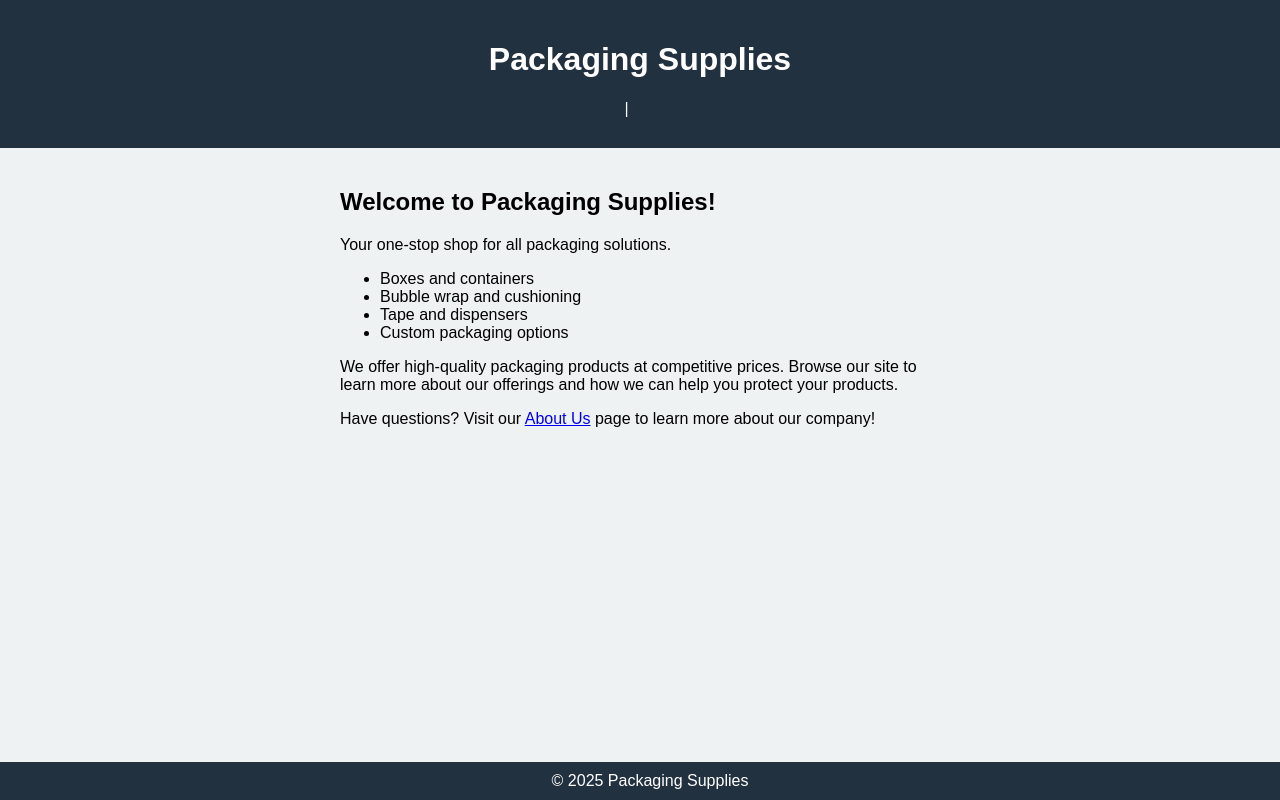
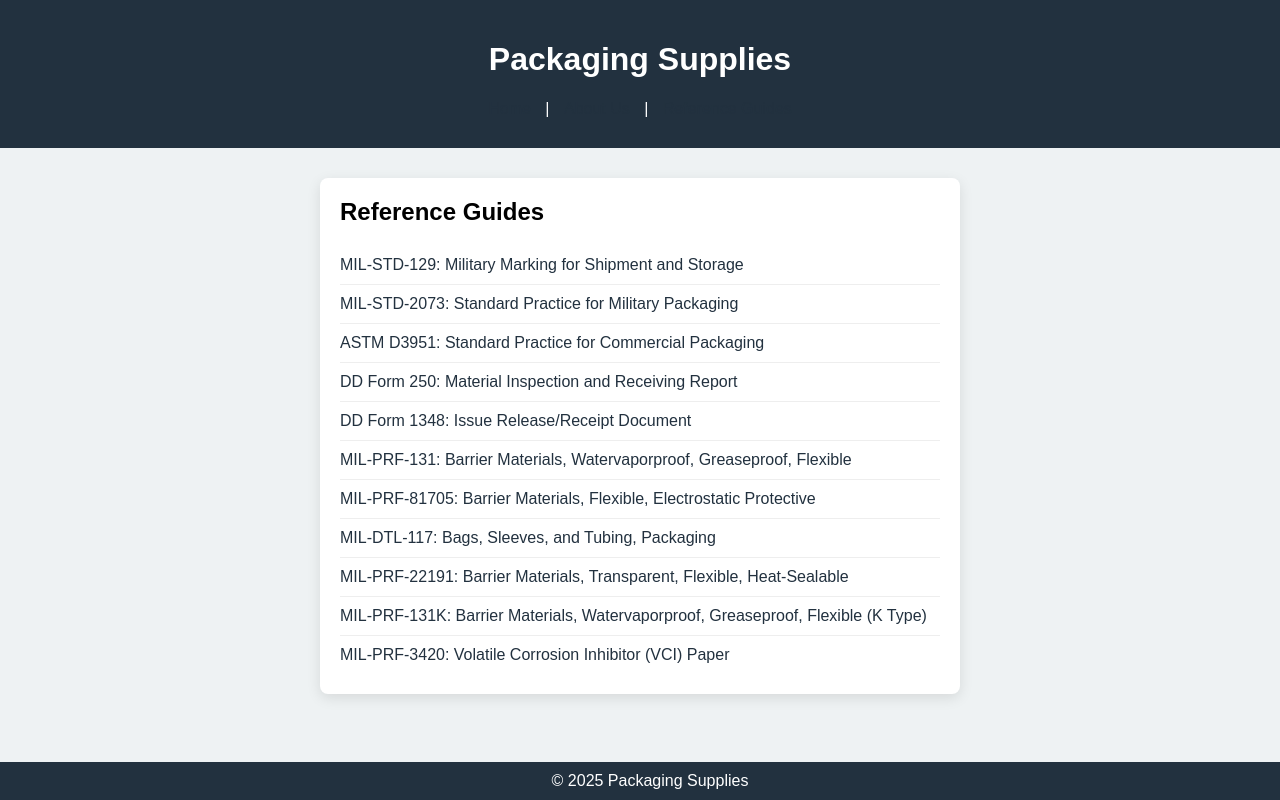
Before and after one commit to FullCircle31/packaging-supplies, a plain HTML site: page index.html in a window 1280 px wide. Drawn offline with Linux system fonts and the light colour scheme.

Commit message:
Update index.html

```diff
--- a/index.html
+++ b/index.html
@@ -2,15 +2,31 @@
 <html lang="en">
 <head>
   <meta charset="UTF-8">
-  <title>Packaging Supplies</title>
+  <title>Reference Guides | Packaging Supplies</title>
   <meta name="viewport" content="width=device-width, initial-scale=1.0">
   <style>
     body { font-family: Arial, sans-serif; background: #eef2f3; margin: 0; }
     header { background: #22313f; color: #fff; padding: 20px; text-align: center; }
     nav { margin: 10px 0; }
-    nav a { color: #22313f; text-decoration: none; margin: 0 10px; font-weight: bold; }
-    nav a:hover { text-decoration: underline; }
-    main { padding: 20px; max-width: 600px; margin: auto; }
+    nav a { color: #22313f; text-decoration: none; margin: 0 10px; }
+    .tab {
+      background: #fff;
+      border-radius: 8px;
+      margin: 30px auto;
+      max-width: 600px;
+      padding: 20px;
+      box-shadow: 0 4px 14px rgba(0,0,0,0.1);
+    }
+    .tab h2 { margin-top: 0; }
+    .guides-list a {
+      display: block;
+      padding: 10px 0;
+      color: #22313f;
+      border-bottom: 1px solid #eee;
+      text-decoration: none;
+    }
+    .guides-list a:last-child { border-bottom: none; }
+    .guides-list a:hover { background: #eef2f3; }
     footer { background: #22313f; color: #fff; text-align: center; padding: 10px; position: fixed; width: 100%; bottom: 0; }
   </style>
 </head>
@@ -19,21 +35,26 @@
     <h1>Packaging Supplies</h1>
     <nav>
       <a href="index.html">Home</a> |
-      <a href="about.html">About Us</a>
+      <a href="about.html">About Us</a> |
+      <a href="reference-guides.html">Reference Guides</a>
     </nav>
   </header>
-  <main>
-    <h2>Welcome to Packaging Supplies!</h2>
-    <p>Your one-stop shop for all packaging solutions.</p>
-    <ul>
-      <li>Boxes and containers</li>
-      <li>Bubble wrap and cushioning</li>
-      <li>Tape and dispensers</li>
-      <li>Custom packaging options</li>
-    </ul>
-    <p>We offer high-quality packaging products at competitive prices. Browse our site to learn more about our offerings and how we can help you protect your products.</p>
-    <p>Have questions? Visit our <a href="about.html">About Us</a> page to learn more about our company!</p>
-  </main>
+  <div class="tab">
+    <h2>Reference Guides</h2>
+    <div class="guides-list">
+      <a href="https://allmilspecpackaging.com/mil-std-129/" target="_blank">MIL-STD-129: Military Marking for Shipment and Storage</a>
+      <a href="https://allmilspecpackaging.com/mil-std-2073/" target="_blank">MIL-STD-2073: Standard Practice for Military Packaging</a>
+      <a href="https://allmilspecpackaging.com/astm-d3951/" target="_blank">ASTM D3951: Standard Practice for Commercial Packaging</a>
+      <a href="https://allmilspecpackaging.com/dd-form-250/" target="_blank">DD Form 250: Material Inspection and Receiving Report</a>
+      <a href="https://allmilspecpackaging.com/dd-form-1348/" target="_blank">DD Form 1348: Issue Release/Receipt Document</a>
+      <a href="https://allmilspecpackaging.com/mil-prf-131/" target="_blank">MIL-PRF-131: Barrier Materials, Watervaporproof, Greaseproof, Flexible</a>
+      <a href="https://allmilspecpackaging.com/mil-prf-81705/" target="_blank">MIL-PRF-81705: Barrier Materials, Flexible, Electrostatic Protective</a>
+      <a href="https://allmilspecpackaging.com/mil-dtl-117/" target="_blank">MIL-DTL-117: Bags, Sleeves, and Tubing, Packaging</a>
+      <a href="https://allmilspecpackaging.com/mil-prf-22191/" target="_blank">MIL-PRF-22191: Barrier Materials, Transparent, Flexible, Heat-Sealable</a>
+      <a href="https://allmilspecpackaging.com/mil-prf-131k/" target="_blank">MIL-PRF-131K: Barrier Materials, Watervaporproof, Greaseproof, Flexible (K Type)</a>
+      <a href="https://allmilspecpackaging.com/mil-prf-3420/" target="_blank">MIL-PRF-3420: Volatile Corrosion Inhibitor (VCI) Paper</a>
+    </div>
+  </div>
   <footer>
     &copy; 2025 Packaging Supplies
   </footer>
```
